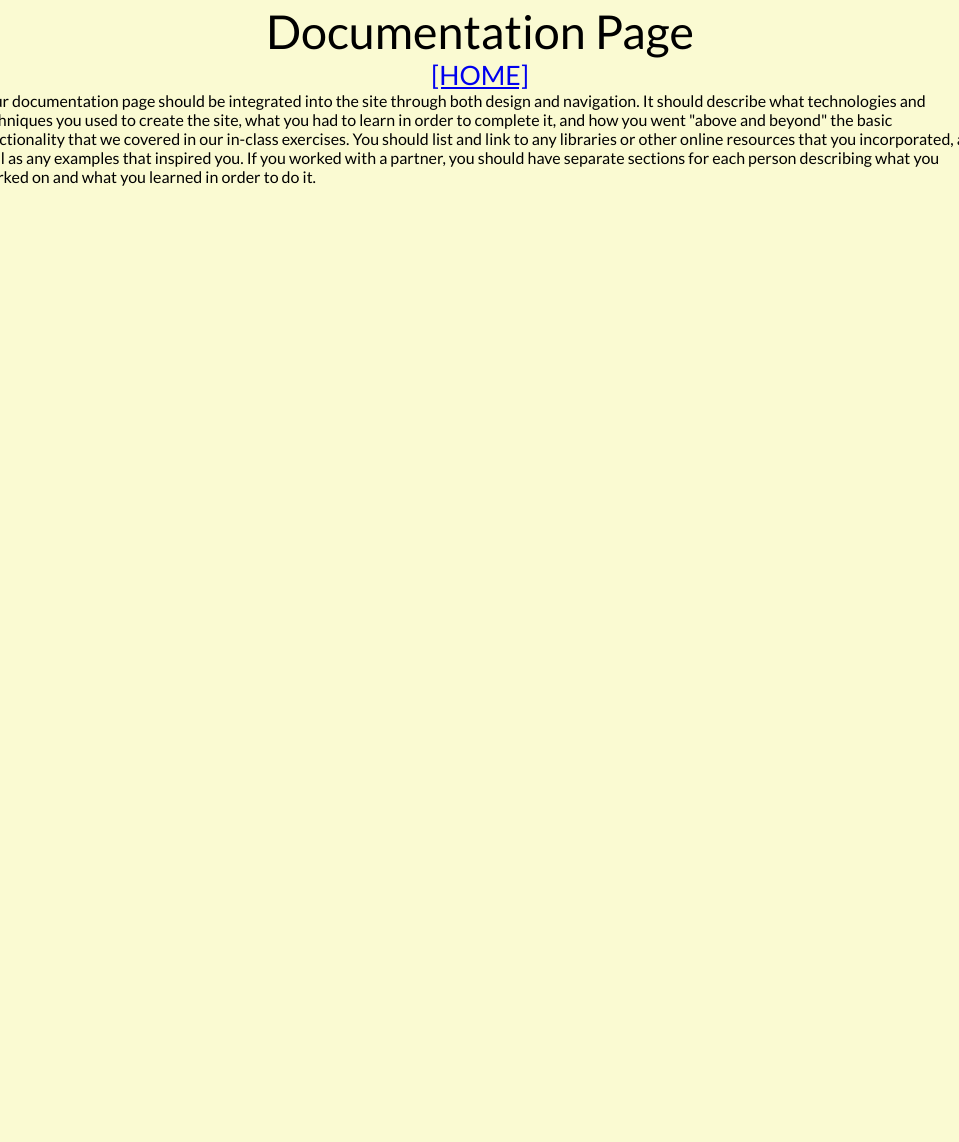
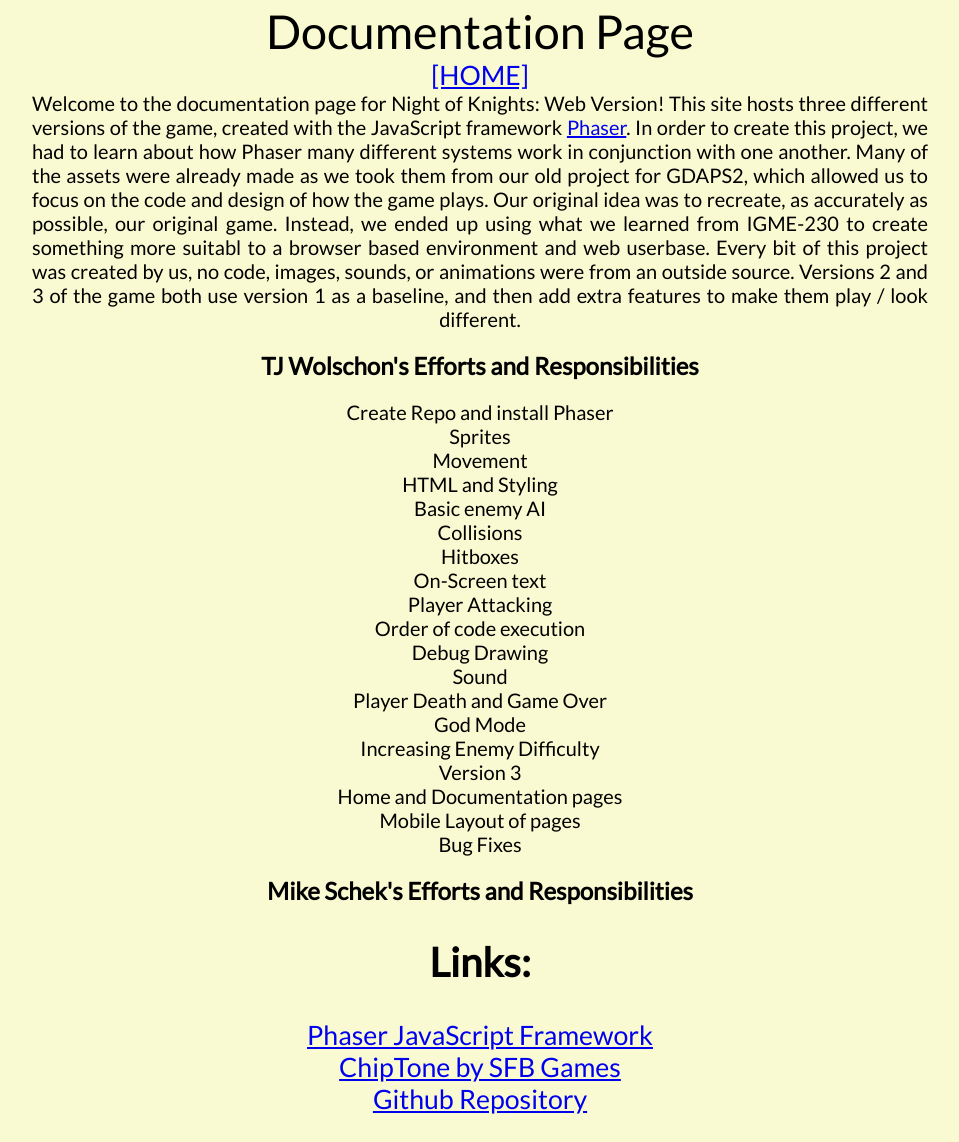
Before and after one commit to daxtron2/Night-of-Knights-Web-Version, a plain HTML site: page documentation.html in a window 1280 px wide. Shown: the part 5-1147 px from the top of the page, without its empty margins (160-1119 px from the left). Before the commit the page ends 800 px from the top, so only its background shows below. Drawn offline with Linux system fonts and the light colour scheme.

Commit message:
Finished main documentation and TJ's docs

```diff
--- a/css/index.css
+++ b/css/index.css
@@ -58,6 +58,40 @@ figcaption{
     font-size: 20pt;
 }
 
+#links{
+    width: 75vw;
+    margin: 0 auto;
+    text-align: center;
+    font-size: 20pt;
+}
+
+ul{
+    list-style-type: none;
+    padding: 0;
+}
+
+li{
+    padding: 0;
+}
+
+.list > li{
+    font-size: 15pt;
+}
+
+.list > ul{
+    list-style-type: circle;
+}
+
+section{
+    text-align: center;
+}
+
+.indiv{
+    font-size: 15pt;
+    text-align: justify;
+    text-align-last: center;
+}
+
 @media only screen and (max-width: 650px){
     body{
         padding: 0;
--- a/documentation.html
+++ b/documentation.html
@@ -1,5 +1,6 @@
 <!DOCTYPE html>
 <html lang="en">
+
 <head>
     <meta charset="UTF-8">
     <meta name="viewport" content="width=device-width, initial-scale=1.0">
@@ -7,6 +8,7 @@
     <link rel="stylesheet" href="css/index.css">
     <title>Documentation</title>
 </head>
+
 <body>
     <header>Documentation Page</header>
 
@@ -14,11 +16,60 @@
         <a href=".." class="homeLink">[HOME]</a>
     </div>
 
-    <p id="landingText">
+    <div>
+        <p id="landingText">
+            Welcome to the documentation page for Night of Knights: Web Version! This site hosts three different versions of the game, created with the JavaScript framework <a href="https://phaser.io">Phaser</a>. In order to create this project, we had to learn about how Phaser many different systems work in conjunction with one another. Many of the assets were already made as we took them from our old project for GDAPS2, which allowed us to focus on the code and design of how the game plays. Our original idea was to recreate, as accurately as possible, our original game. Instead, we ended up using what we learned from IGME-230 to create something more suitabl to a browser based environment and web userbase. Every bit of this project was created by us, no code, images, sounds, or animations were from an outside source. Versions 2 and 3 of the game both use version 1 as a baseline, and then add extra features to make them play / look different.
+        </p>
 
-    </p>
+        <section>
+            <h2>TJ Wolschon's Efforts and Responsibilities</h2>
+            <p class="indiv">
+                <ul class="list">
+                    <li>Create Repo and install Phaser</li>
+                    <li>Sprites</li>
+                    <li>Movement</li>
+                    <li>HTML and Styling</li>
+                    <li>Basic enemy AI</li>
+                    <li>Collisions</li>
+                    <li>Hitboxes</li>
+                    <li>On-Screen text</li>
+                    <li>Player Attacking</li>
+                    <li>Order of code execution</li>
+                    <li>Debug Drawing</li>
+                    <li>Sound</li>
+                    <li>Player Death and Game Over</li>
+                    <li>God Mode</li>
+                    <li>Increasing Enemy Difficulty</li>
+                    <li>Version 3</li>
+                    <li>Home and Documentation pages</li>
+                    <li>Mobile Layout of pages</li>
+                    <li>Bug Fixes</li>
+                </ul>
+            </p>
+        </section>
 
-    Your documentation page should be integrated into the site through both design and navigation. It should describe what technologies and techniques you used to create the site, what you had to learn in order to complete it, and how you went "above and beyond" the basic functionality that we covered in our in-class exercises. You should list and link to any libraries or other online resources that you incorporated, as well as any examples that inspired you. If you worked with a partner, you should have separate sections for each person describing what you worked on and what you learned in order to do it.
+        <section>
+            <h2>Mike Schek's Efforts and Responsibilities</h2>
+            <p class="indiv">
 
+            </p>
+        </section>
+    </div>
+
+    <div id="links">
+    <h2>Links:</h2>
+    <ul>
+        <li>
+            <a href="https://phaser.io">Phaser JavaScript Framework</a>
+        </li>
+        <li>
+            <a href="http://sfbgames.com/chiptone/">ChipTone by SFB Games</a>
+        </li>
+        <li>
+            <a href="https://github.com/daxtron2/Night-of-Knights-Web-Version">Github Repository</a>
+        </li>
+    </ul>
+    </div>
 </body>
+
 </html>
```
